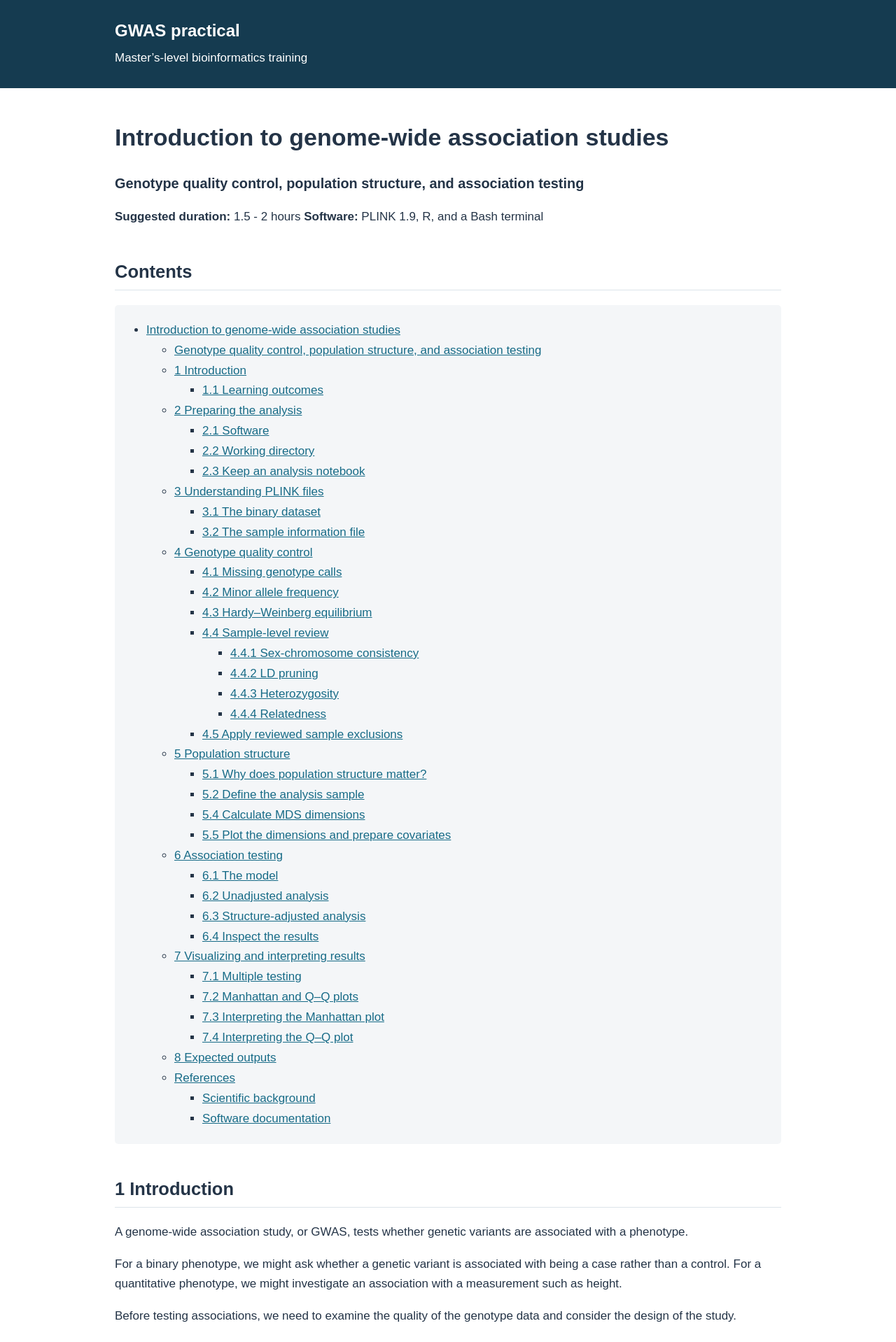
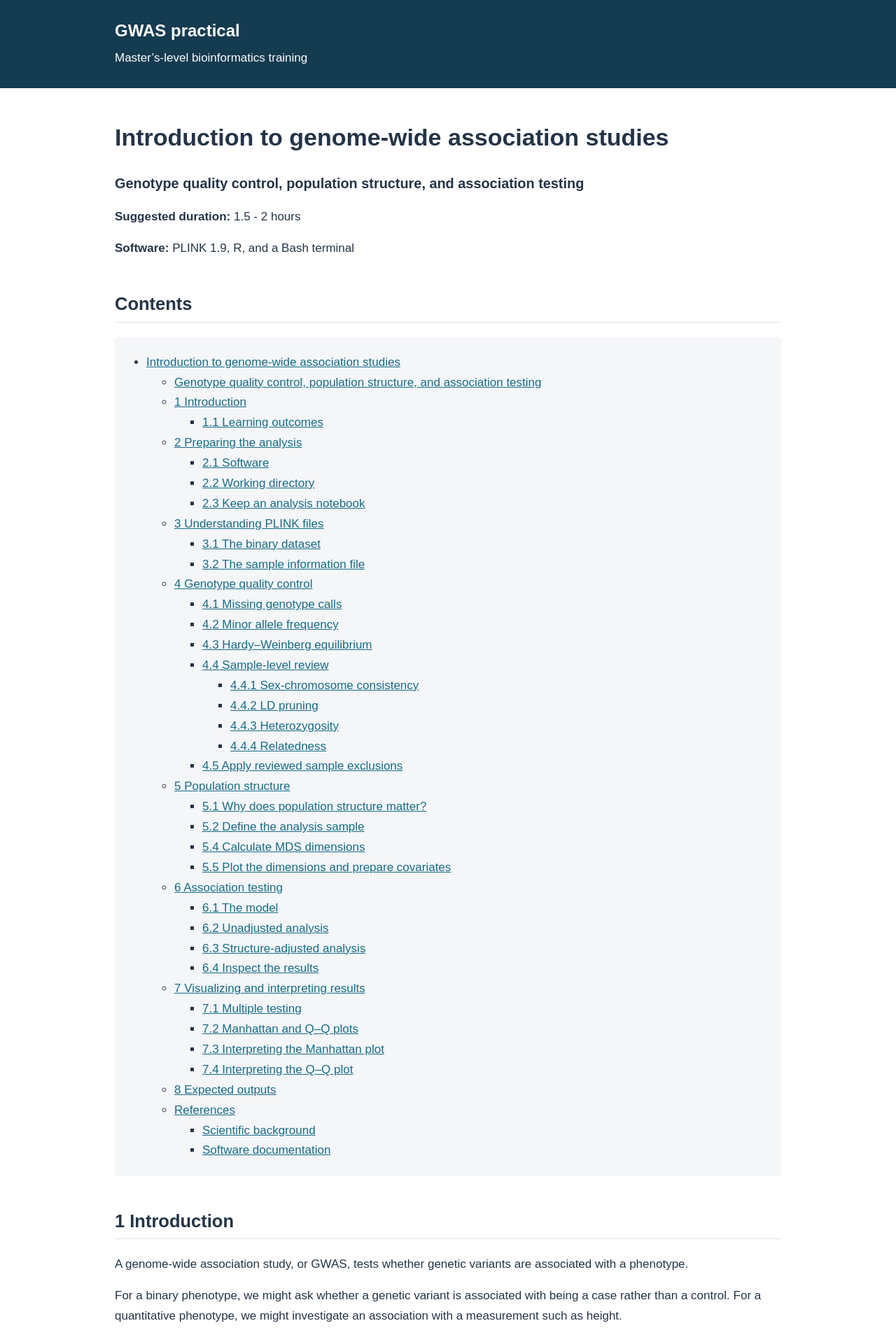
Before and after one commit to Eggong/HKUMed-Master-Tutorial-GWAS, a Jekyll site: the page built from index.md, in a window 1280 px wide. Shown: the top 1918 px of the page at 70% size. Built offline with Jekyll 4.4.1, drawn with Linux system fonts in a browser that asks for light colours.

Commit message:
Fix formatting and remove empty note section
Correct formatting for suggested duration and remove empty note div.

```diff
--- a/index.md
+++ b/index.md
@@ -8,6 +8,7 @@ title: "Introduction to genome-wide association studies"
 ### Genotype quality control, population structure, and association testing
 
 **Suggested duration:** 1.5 - 2 hours
+
 **Software:** PLINK 1.9, R, and a Bash terminal
 
 ## Contents
@@ -871,8 +872,6 @@ Rscript scripts/03_mds_elbow.R
 
 Inspect Results/mds_elbow.pdf.
 
-<div class="note" markdown="1">
-
 </div>
 
 ## 6 Association testing
```
